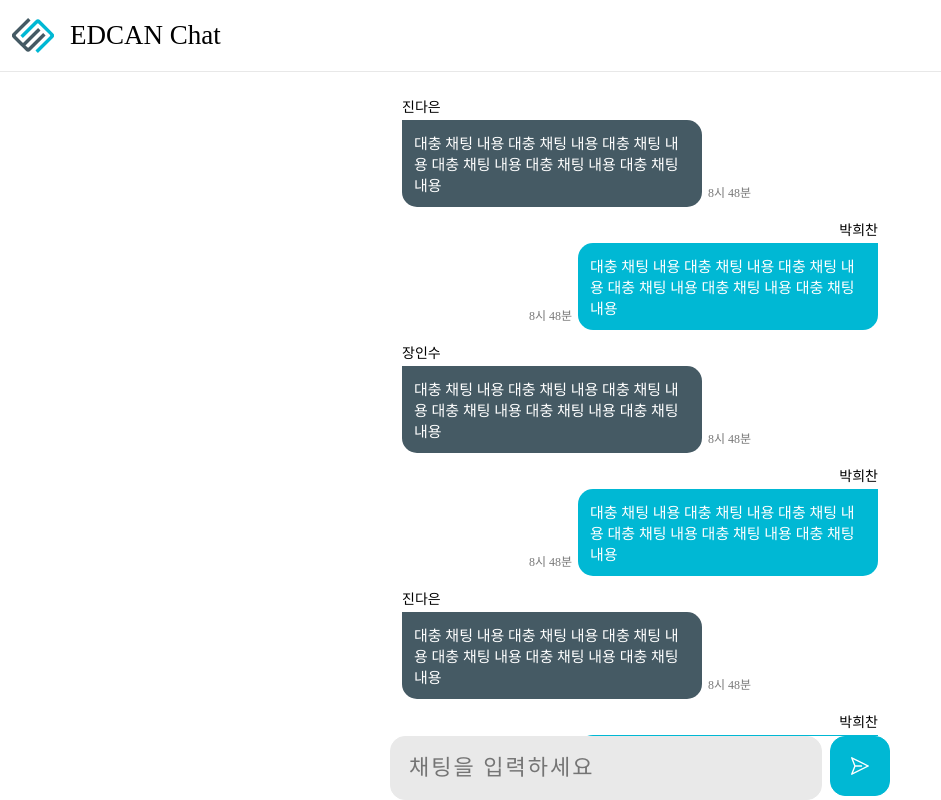
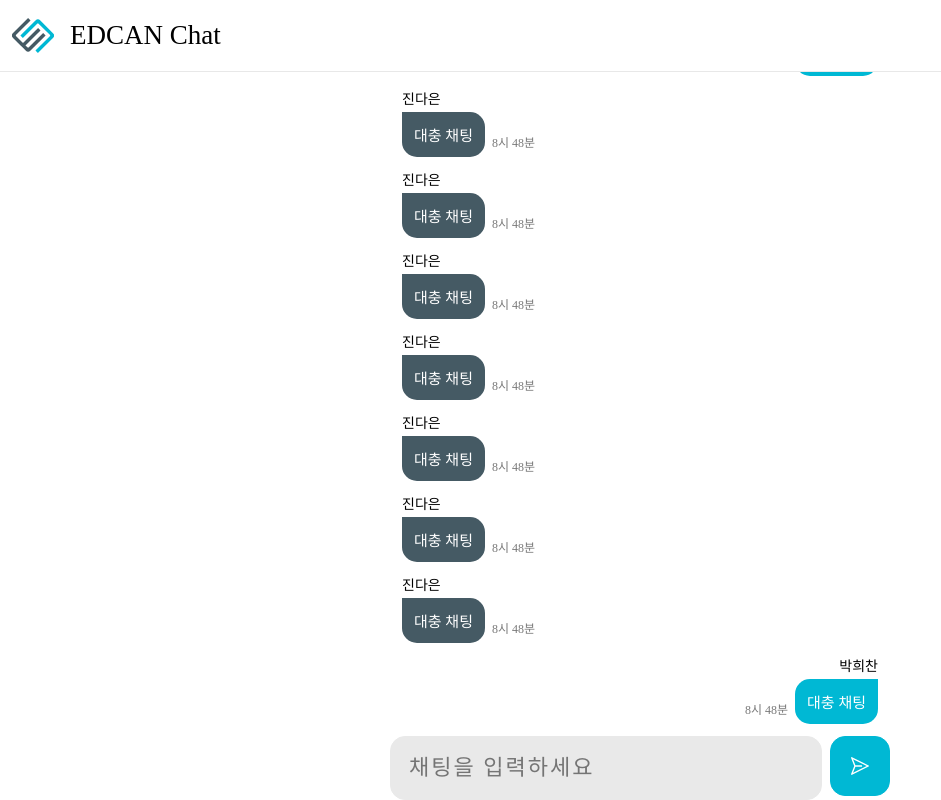
Before and after one commit to kichan05/EDCAN-Chat, a Vue app: page /chat in a window 1280 px wide. Shown: the whole page, without its empty margins (0-941 px from the left). Built offline with nearby package versions, Linux system fonts and the light colour scheme; a web font is replaced by a local one.

Commit message:
Chat page layout

```diff
--- a/src/components/ChatItem.vue
+++ b/src/components/ChatItem.vue
@@ -81,10 +81,10 @@ export default {
 }
 
 .chat-item.other .msg-wrap .time-stamp{
-  margin-left: 6px;
+  margin-left: 7px;
 }
 
 .chat-item.me .msg-wrap .time-stamp{
-  margin-right: 6px;
+  margin-right: 7px;
 }
 </style>
--- a/src/page/ChatPage.vue
+++ b/src/page/ChatPage.vue
@@ -21,7 +21,7 @@
           <input type="text" placeholder="채팅을 입력하세요">
         </div>
         <div class="send-button-wrap">
-          <button class="send-btn">
+          <button class="send-btn" @click="sendMsg">
             <img src="@/assets/send_icon.svg" alt="">
           </button>
         </div>
@@ -40,67 +40,183 @@ export default {
       chatDataList: [
         {
           "user": "진다은",
-          "msg": "대충 채팅 내용 대충 채팅 내용 대충 채팅 내용 대충 채팅 내용 대충 채팅 내용 대충 채팅 내용",
+          "msg": "대충 채팅",
+          "timeStamp": new Date(),
+        },
+        {
+          "user": "진다은",
+          "msg": "대충 채팅",
+          "timeStamp": new Date(),
+        },
+        {
+          "user": "진다은",
+          "msg": "대충 채팅",
+          "timeStamp": new Date(),
+        },
+        {
+          "user": "진다은",
+          "msg": "대충 채팅",
+          "timeStamp": new Date(),
+        },
+        {
+          "user": "진다은",
+          "msg": "대충 채팅",
+          "timeStamp": new Date(),
+        },
+        {
+          "user": "진다은",
+          "msg": "대충 채팅",
+          "timeStamp": new Date(),
+        },
+        {
+          "user": "진다은",
+          "msg": "대충 채팅",
           "timeStamp": new Date(),
         },
         {
           "user": "박희찬",
-          "msg": "대충 채팅 내용 대충 채팅 내용 대충 채팅 내용 대충 채팅 내용 대충 채팅 내용 대충 채팅 내용",
+          "msg": "대충 채팅",
           "timeStamp": new Date(),
         },
         {
-          "user": "장인수",
-          "msg": "대충 채팅 내용 대충 채팅 내용 대충 채팅 내용 대충 채팅 내용 대충 채팅 내용 대충 채팅 내용",
+          "user": "진다은",
+          "msg": "대충 채팅",
+          "timeStamp": new Date(),
+        },
+        {
+          "user": "진다은",
+          "msg": "대충 채팅",
+          "timeStamp": new Date(),
+        },
+        {
+          "user": "진다은",
+          "msg": "대충 채팅",
+          "timeStamp": new Date(),
+        },
+        {
+          "user": "진다은",
+          "msg": "대충 채팅",
+          "timeStamp": new Date(),
+        },
+        {
+          "user": "진다은",
+          "msg": "대충 채팅",
+          "timeStamp": new Date(),
+        },
+        {
+          "user": "진다은",
+          "msg": "대충 채팅",
+          "timeStamp": new Date(),
+        },
+        {
+          "user": "진다은",
+          "msg": "대충 채팅",
           "timeStamp": new Date(),
         },
         {
           "user": "박희찬",
-          "msg": "대충 채팅 내용 대충 채팅 내용 대충 채팅 내용 대충 채팅 내용 대충 채팅 내용 대충 채팅 내용",
+          "msg": "대충 채팅",
           "timeStamp": new Date(),
-        }, {
+        },
+        {
           "user": "진다은",
-          "msg": "대충 채팅 내용 대충 채팅 내용 대충 채팅 내용 대충 채팅 내용 대충 채팅 내용 대충 채팅 내용",
+          "msg": "대충 채팅",
+          "timeStamp": new Date(),
+        },
+        {
+          "user": "진다은",
+          "msg": "대충 채팅",
+          "timeStamp": new Date(),
+        },
+        {
+          "user": "진다은",
+          "msg": "대충 채팅",
+          "timeStamp": new Date(),
+        },
+        {
+          "user": "진다은",
+          "msg": "대충 채팅",
+          "timeStamp": new Date(),
+        },
+        {
+          "user": "진다은",
+          "msg": "대충 채팅",
+          "timeStamp": new Date(),
+        },
+        {
+          "user": "진다은",
+          "msg": "대충 채팅",
+          "timeStamp": new Date(),
+        },
+        {
+          "user": "진다은",
+          "msg": "대충 채팅",
           "timeStamp": new Date(),
         },
         {
           "user": "박희찬",
-          "msg": "대충 채팅 내용 대충 채팅 내용 대충 채팅 내용 대충 채팅 내용 대충 채팅 내용 대충 채팅 내용",
+          "msg": "대충 채팅",
           "timeStamp": new Date(),
         },
         {
-          "user": "장인수",
-          "msg": "대충 채팅 내용 대충 채팅 내용 대충 채팅 내용 대충 채팅 내용 대충 채팅 내용 대충 채팅 내용",
+          "user": "진다은",
+          "msg": "대충 채팅",
+          "timeStamp": new Date(),
+        },
+        {
+          "user": "진다은",
+          "msg": "대충 채팅",
+          "timeStamp": new Date(),
+        },
+        {
+          "user": "진다은",
+          "msg": "대충 채팅",
+          "timeStamp": new Date(),
+        },
+        {
+          "user": "진다은",
+          "msg": "대충 채팅",
+          "timeStamp": new Date(),
+        },
+        {
+          "user": "진다은",
+          "msg": "대충 채팅",
+          "timeStamp": new Date(),
+        },
+        {
+          "user": "진다은",
+          "msg": "대충 채팅",
+          "timeStamp": new Date(),
+        },
+        {
+          "user": "진다은",
+          "msg": "대충 채팅",
           "timeStamp": new Date(),
         },
         {
           "user": "박희찬",
-          "msg": "대충 채팅 내용 대충 채팅 내용 대충 채팅 내용 대충 채팅 내용 대충 채팅 내용 대충 채팅 내용",
-          "timeStamp": new Date(),
-        }, {
-          "user": "진다은",
-          "msg": "대충 채팅 내용 대충 채팅 내용 대충 채팅 내용 대충 채팅 내용 대충 채팅 내용 대충 채팅 내용",
+          "msg": "대충 채팅",
           "timeStamp": new Date(),
         },
-        {
+
+      ]
+    }
+  },
+  methods: {
+    sendMsg() {
+      this.chatDataList.push({
         "user": "박희찬",
-          "msg": "대충 채팅 내용 대충 채팅 내용 대충 채팅 내용 대충 채팅 내용 대충 채팅 내용 대충 채팅 내용",
+        "msg": "대충 채팅",
         "timeStamp": new Date(),
-        },
-        {
-          "user": "장인수",
-          "msg": "대충 채팅 내용 대충 채팅 내용 대충 채팅 내용 대충 채팅 내용 대충 채팅 내용 대충 채팅 내용",
-          "timeStamp": new Date(),
-        },
-        {
-          "user": "박희찬",
-          "msg": "대충 채팅 내용 대충 채팅 내용 대충 채팅 내용 대충 채팅 내용 대충 채팅 내용 대충 채팅 내용",
-          "timeStamp": new Date(),
-        },
-      ]
+      },)
     }
   },
   components: {
     ChatItem
+  },
+  mounted() {
+    let chatListWrap = document.querySelector(".chat-list-wrap")
+    chatListWrap.scroll(0, 10000000)
   }
 
 }
@@ -155,8 +271,23 @@ main {
   overflow-y: scroll;
 }
 
+.chat-list-wrap::-webkit-scrollbar {
+  background-color: transparent;
+}
+
+.chat-list-wrap::-webkit-scrollbar-thumb {
+  border-radius: 1em;
+  background-color: #A1A1A182;
+  background-clip: padding-box;
+  border: 3px solid transparent;
+}
+
+.chat-list-wrap::-webkit-scrollbar-track {
+
+}
+
 .chat-list {
-  padding : 12px;
+  padding: 12px;
 }
 
 .input-field-wrap {
```
Lines whose indentation alone changed are shown as unchanged.
